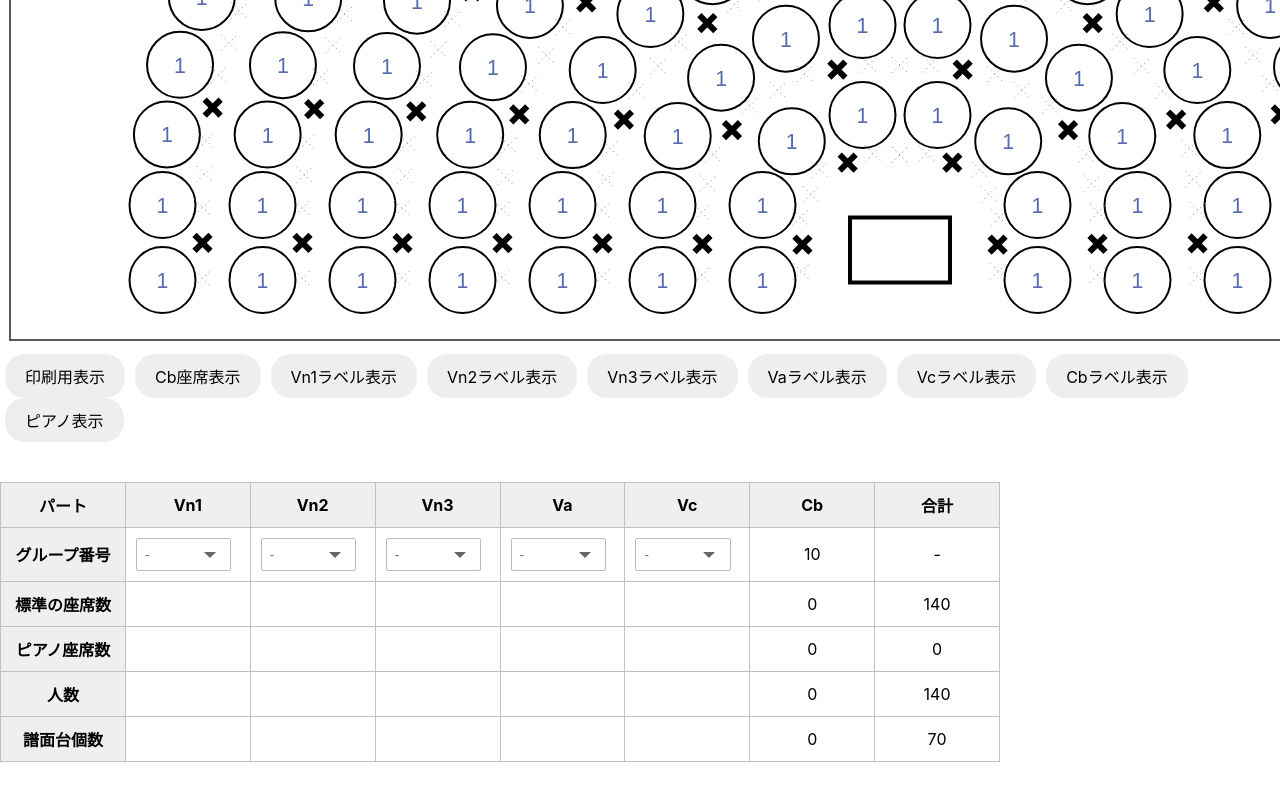
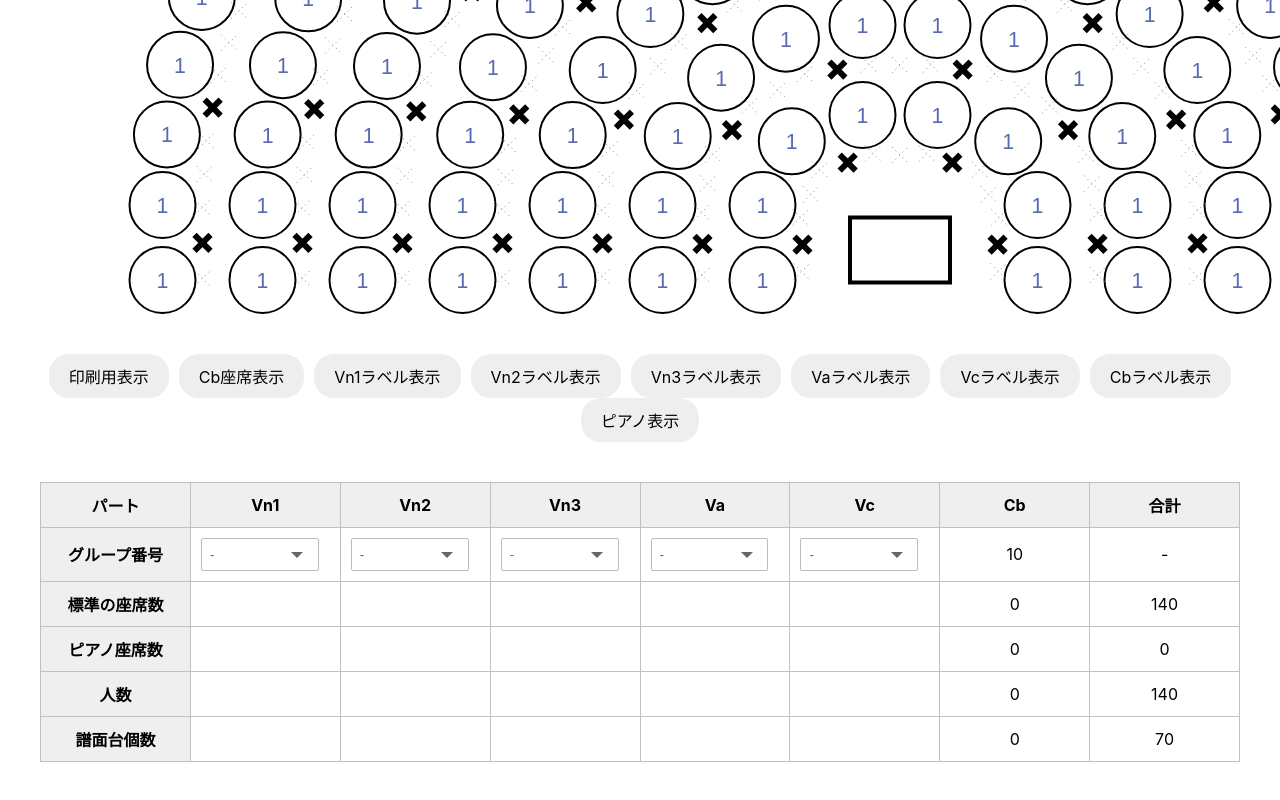
Before and after one commit to koga-miko/stage-arrangement-app, a React (Create React App) app: page / in a window 1280 px wide. Shown: the part 722-1522 px from the top of the page. Before the commit the page ends 1484 px from the top, so only its background shows below. Built offline with nearby package versions, Linux system fonts and the light colour scheme.

Commit message:
レイアウトの調整

```diff
--- a/src/App.css
+++ b/src/App.css
@@ -7,11 +7,12 @@
 }
 
 table {
-  width: 1000px;
+  width: 1200px;
   margin-top: 40px;
   border: 1px solid #c1c1c1;
   border-spacing: 0;
-  border-collapse: collapse
+  border-collapse: collapse;
+  margin: 40px auto;
 }
 th,
 td {
--- a/src/App.js
+++ b/src/App.js
@@ -113,7 +113,7 @@ const App = () => {
     }
   }
 
-  const RenderIdSelect = (idSelIdx) => {
+  const renderIdSelect = (idSelIdx) => {
     //TODO:初期値を設定できるようにすること
     const defaultValue = {
       label: selectedValues[idSelIdx]===0? '-': selectedValues[idSelIdx].toString(),
@@ -124,7 +124,7 @@ const App = () => {
         <select
           onChange={(e) => handleSelectChange(e, idSelIdx)}
           defaultValue={defaultValue}>
-            <option value="">-</option>
+            <option value="0">-</option>
             <option value="1">1</option>
             <option value="2">2</option>
             <option value="3">3</option>
@@ -166,70 +166,179 @@ const App = () => {
     )
   }
 
+  const renderGroupNumbersInTable = () => {
+    if (dispStates[DispStateIdx.PrintMode] === false) {
+      return(
+          <tr>
+            <th>グループ番号</th>
+            <td>{renderIdSelect(IdSelIdx.Vn1)}</td>
+            <td>{renderIdSelect(IdSelIdx.Vn2)}</td>
+            <td>{renderIdSelect(IdSelIdx.Vn3)}</td>
+            <td>{renderIdSelect(IdSelIdx.Va)}</td>
+            <td>{renderIdSelect(IdSelIdx.Vc)}</td>
+            <td>10</td>
+            <td>-</td>
+          </tr>
+      )
+    }
+    return;
+  }
+
+  const renderPartNamesInTable= (idSelIdx, partName) => {
+    if (idSelIdx === IdSelIdx.Cb) {
+      if (dispStates[DispStateIdx.PrintMode] === true && dispStates[DispStateIdx.CbLayer] === false) {
+        return
+      } else {
+        return (
+          <th>{partName}</th>
+        )
+      }
+    } else {
+      if (dispStates[DispStateIdx.PrintMode] === true && selectedValues[idSelIdx] === 0) {
+        return
+      } else {
+        return (
+          <th>{partName}</th>
+        )
+      }
+    }
+  }
+
+  const renderNumsOfSeatsInTable= (idSelIdx) => {
+    if (idSelIdx === IdSelIdx.Cb) {
+      if (dispStates[DispStateIdx.PrintMode] === true && dispStates[DispStateIdx.CbLayer] === false) {
+        return
+      } else {
+        return (
+          <td>0</td>
+        )
+      }
+    } else {
+      if (dispStates[DispStateIdx.PrintMode] === true && selectedValues[idSelIdx] === 0) {
+        return
+      } else {
+        return (
+          <td>{dispInfo===null?0:dispInfo.numOfSeats[selectedValues[idSelIdx]]}</td>
+        )
+      }
+    }
+  }
+
+  const renderNumsOfPianoSeatsInTable= (idSelIdx) => {
+    if (idSelIdx === IdSelIdx.Cb) {
+      if (dispStates[DispStateIdx.PrintMode] === true && dispStates[DispStateIdx.CbLayer] === false) {
+        return
+      } else {
+        return (
+          <td>0</td>
+        )
+      }
+    } else {
+      if (dispStates[DispStateIdx.PrintMode] === true && selectedValues[idSelIdx] === 0) {
+        return
+      } else {
+        return (
+          <td>{dispInfo===null?0:dispInfo.numOfPianoSeats[selectedValues[idSelIdx]]}</td>
+        )
+      }
+    }
+  }
+
+  const renderNumsOfPersonsInTable= (idSelIdx) => {
+    if (idSelIdx === IdSelIdx.Cb) {
+      if (dispStates[DispStateIdx.PrintMode] === true && dispStates[DispStateIdx.CbLayer] === false) {
+        return
+      } else {
+        return (
+          <td>{dispInfo===null?0:dispInfo.numOfPersons[10]}</td>
+        )
+      }
+    } else {
+      if (dispStates[DispStateIdx.PrintMode] === true && selectedValues[idSelIdx] === 0) {
+        return
+      } else {
+        return (
+          <td>{dispInfo===null?0:dispInfo.numOfPersons[selectedValues[idSelIdx]]}</td>
+        )
+      }
+    }
+  }
+
+  const renderNumsOfStandsInTable= (idSelIdx) => {
+    if (idSelIdx === IdSelIdx.Cb) {
+      if (dispStates[DispStateIdx.PrintMode] === true && dispStates[DispStateIdx.CbLayer] === false) {
+        return
+      } else {
+        return (
+          <td>{dispInfo===null?0:dispInfo.numOfStands[10]}</td>
+        )
+      }
+    } else {
+      if (dispStates[DispStateIdx.PrintMode] === true && selectedValues[idSelIdx] === 0) {
+        return
+      } else {
+        return (
+          <td>{dispInfo===null?0:dispInfo.numOfStands[selectedValues[idSelIdx]]}</td>
+        )
+      }
+    }
+  }
+
   const renderTableDisp = () => {
     return (
       <table>
         <thead>
           <tr>
             <th>パート</th>
-            <th>Vn1</th>
-            <th>Vn2</th>
-            <th>Vn3</th>
-            <th>Va</th>
-            <th>Vc</th>
-            <th>Cb</th>
+            {renderPartNamesInTable(IdSelIdx.Vn1, "Vn1")}
+            {renderPartNamesInTable(IdSelIdx.Vn2, "Vn2")}
+            {renderPartNamesInTable(IdSelIdx.Vn3, "Vn3")}
+            {renderPartNamesInTable(IdSelIdx.Va, "Va")}
+            {renderPartNamesInTable(IdSelIdx.Vc, "Vc")}
+            {renderPartNamesInTable(IdSelIdx.Cb, "Cb")}
             <th>合計</th>
           </tr>
         </thead>
         <tbody>
-          <tr>
-            <th>グループ番号</th>
-            <td>{RenderIdSelect(IdSelIdx.Vn1)}</td>
-            <td>{RenderIdSelect(IdSelIdx.Vn2)}</td>
-            <td>{RenderIdSelect(IdSelIdx.Vn3)}</td>
-            <td>{RenderIdSelect(IdSelIdx.Va)}</td>
-            <td>{RenderIdSelect(IdSelIdx.Vc)}</td>
-            <td>10</td>
-            <td>-</td>
-          </tr>
+          {renderGroupNumbersInTable()}
           <tr>
             <th>標準の座席数</th>
-            <td>{dispInfo===null?0:dispInfo.numOfSeats[selectedValues[IdSelIdx.Vn1]]}</td>
-            <td>{dispInfo===null?0:dispInfo.numOfSeats[selectedValues[IdSelIdx.Vn2]]}</td>
-            <td>{dispInfo===null?0:dispInfo.numOfSeats[selectedValues[IdSelIdx.Vn3]]}</td>
-            <td>{dispInfo===null?0:dispInfo.numOfSeats[selectedValues[IdSelIdx.Va]]}</td>
-            <td>{dispInfo===null?0:dispInfo.numOfSeats[selectedValues[IdSelIdx.Vc]]}</td>
-            <td>0</td>
+            {renderNumsOfSeatsInTable(IdSelIdx.Vn1)}
+            {renderNumsOfSeatsInTable(IdSelIdx.Vn2)}
+            {renderNumsOfSeatsInTable(IdSelIdx.Vn3)}
+            {renderNumsOfSeatsInTable(IdSelIdx.Va)}
+            {renderNumsOfSeatsInTable(IdSelIdx.Vc)}
+            {renderNumsOfSeatsInTable(IdSelIdx.Cb)}
             <td>{dispInfo===null?0:dispInfo.numOfSeats.all}</td>
           </tr>
           <tr>
             <th>ピアノ座席数</th>
-            <td>{dispInfo===null?0:dispInfo.numOfPianoSeats[selectedValues[IdSelIdx.Vn1]]}</td>
-            <td>{dispInfo===null?0:dispInfo.numOfPianoSeats[selectedValues[IdSelIdx.Vn2]]}</td>
-            <td>{dispInfo===null?0:dispInfo.numOfPianoSeats[selectedValues[IdSelIdx.Vn3]]}</td>
-            <td>{dispInfo===null?0:dispInfo.numOfPianoSeats[selectedValues[IdSelIdx.Va]]}</td>
-            <td>{dispInfo===null?0:dispInfo.numOfPianoSeats[selectedValues[IdSelIdx.Vc]]}</td>
-            <td>0</td>
+            {renderNumsOfPianoSeatsInTable(IdSelIdx.Vn1)}
+            {renderNumsOfPianoSeatsInTable(IdSelIdx.Vn2)}
+            {renderNumsOfPianoSeatsInTable(IdSelIdx.Vn3)}
+            {renderNumsOfPianoSeatsInTable(IdSelIdx.Va)}
+            {renderNumsOfPianoSeatsInTable(IdSelIdx.Vc)}
+            {renderNumsOfPianoSeatsInTable(IdSelIdx.Cb)}
             <td>{dispInfo===null?0:dispInfo.numOfPianoSeats.all}</td>
           </tr>
           <tr>
             <th>人数</th>
-            <td>{dispInfo===null?0:dispInfo.numOfPersons[selectedValues[IdSelIdx.Vn1]]}</td>
-            <td>{dispInfo===null?0:dispInfo.numOfPersons[selectedValues[IdSelIdx.Vn2]]}</td>
-            <td>{dispInfo===null?0:dispInfo.numOfPersons[selectedValues[IdSelIdx.Vn3]]}</td>
-            <td>{dispInfo===null?0:dispInfo.numOfPersons[selectedValues[IdSelIdx.Va]]}</td>
-            <td>{dispInfo===null?0:dispInfo.numOfPersons[selectedValues[IdSelIdx.Vc]]}</td>
-            <td>{dispInfo===null?0:dispInfo.numOfPersons[10]}</td>
+            {renderNumsOfPersonsInTable(IdSelIdx.Vn1)}
+            {renderNumsOfPersonsInTable(IdSelIdx.Vn2)}
+            {renderNumsOfPersonsInTable(IdSelIdx.Vn3)}
+            {renderNumsOfPersonsInTable(IdSelIdx.Va)}
+            {renderNumsOfPersonsInTable(IdSelIdx.Vc)}
+            {renderNumsOfPersonsInTable(IdSelIdx.Cb)}
             <td>{dispInfo===null?0:dispInfo.numOfPersons.all}</td>
           </tr>
           <tr>
             <th>譜面台個数</th>
-            <td>{dispInfo===null?0:dispInfo.numOfStands[selectedValues[IdSelIdx.Vn1]]}</td>
-            <td>{dispInfo===null?0:dispInfo.numOfStands[selectedValues[IdSelIdx.Vn2]]}</td>
-            <td>{dispInfo===null?0:dispInfo.numOfStands[selectedValues[IdSelIdx.Vn3]]}</td>
-            <td>{dispInfo===null?0:dispInfo.numOfStands[selectedValues[IdSelIdx.Va]]}</td>
-            <td>{dispInfo===null?0:dispInfo.numOfStands[selectedValues[IdSelIdx.Vc]]}</td>
-            <td>{dispInfo===null?0:dispInfo.numOfStands[10]}</td>
+            {renderNumsOfStandsInTable(IdSelIdx.Vn1)}
+            {renderNumsOfStandsInTable(IdSelIdx.Vn2)}
+            {renderNumsOfStandsInTable(IdSelIdx.Vn3)}
+            {renderNumsOfStandsInTable(IdSelIdx.Va)}
+            {renderNumsOfStandsInTable(IdSelIdx.Vc)}
+            {renderNumsOfStandsInTable(IdSelIdx.Cb)}
             <td>{dispInfo===null?0:dispInfo.numOfStands.all}</td>
           </tr>
         </tbody>
@@ -238,7 +347,7 @@ const App = () => {
   }
   // numInfoオブジェクトの中身は、{numOfSeats: {1:xxx, 2:xxx,...}, numOfStands: {1:xxx, 2:xxx,...} }
   return (
-    <div>
+    <div className="App">
       <h1>
         <textarea rows={1} cols={50} className="text-title" /><br/>
         <textarea rows={1} cols={50} className="sub-title" /><br/>
--- a/src/AreaDivider.js
+++ b/src/AreaDivider.js
@@ -604,15 +604,15 @@ class AreaDivider {
 
     draw(ctx, printing = false) {
         // 背景の領域線は非印刷時のみ表示
-        if (!printing) {
-            ctx.beginPath()
-            ctx.setLineDash([])
-            ctx.fillStyle = "rgba(0,0,255,0.3)"
-            ctx.strokeStyle = "rgb(88, 89, 98)"
-            ctx.lineWidth = 2
-            ctx.strokeRect(this.rect.x,this.rect.y,this.rect.w,this.rect.h)
-            ctx.stroke()
-        }
+        // if (!printing) {
+        //     ctx.beginPath()
+        //     ctx.setLineDash([])
+        //     ctx.fillStyle = "rgba(0,0,255,0.3)"
+        //     ctx.strokeStyle = "rgb(88, 89, 98)"
+        //     ctx.lineWidth = 2
+        //     ctx.strokeRect(this.rect.x,this.rect.y,this.rect.w,this.rect.h)
+        //     ctx.stroke()
+        // }
 
         if (this.state === this.StateKind.Dividing) {
             ctx.beginPath()
--- a/src/SeatsArranger.js
+++ b/src/SeatsArranger.js
@@ -575,10 +575,10 @@ class SeatsArranger {
                 this.printingArea.y,
                 this.printingArea.w,
                 this.printingArea.h,
-                0,
-                0,
-                this.printingArea.w / this.printingArea.h > this.canvas.width / this.canvas.height ? this.printingArea.w * this.canvas.width / this.printingArea.w: this.printingArea.w * this.canvas.height / this.printingArea.h,
-                this.printingArea.w / this.printingArea.h > this.canvas.width / this.canvas.height ? this.printingArea.h * this.canvas.width / this.printingArea.w: this.printingArea.h * this.canvas.height / this.printingArea.h
+                this.printingArea.w / this.printingArea.h > this.canvas.width / this.canvas.height ? 0: (this.canvas.width - this.printingArea.w * this.canvas.height / this.printingArea.h) / 2,
+                this.printingArea.w / this.printingArea.h > this.canvas.width / this.canvas.height ? (this.canvas.height - this.printingArea.h * this.canvas.width / this.printingArea.w) / 2: 0,
+                this.printingArea.w / this.printingArea.h > this.canvas.width / this.canvas.height ? this.canvas.width: this.printingArea.w * this.canvas.height / this.printingArea.h,
+                this.printingArea.w / this.printingArea.h > this.canvas.width / this.canvas.height ? this.printingArea.h * this.canvas.width / this.printingArea.w: this.canvas.height
             )
             return
         }
```
